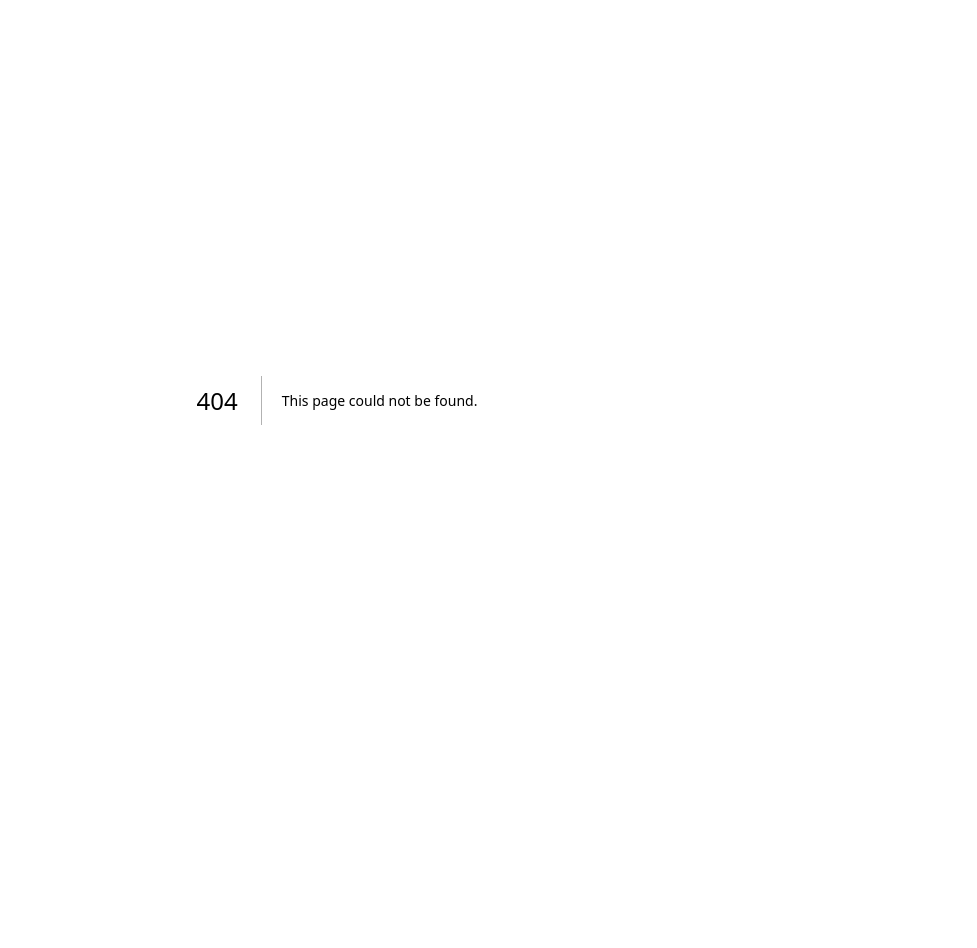
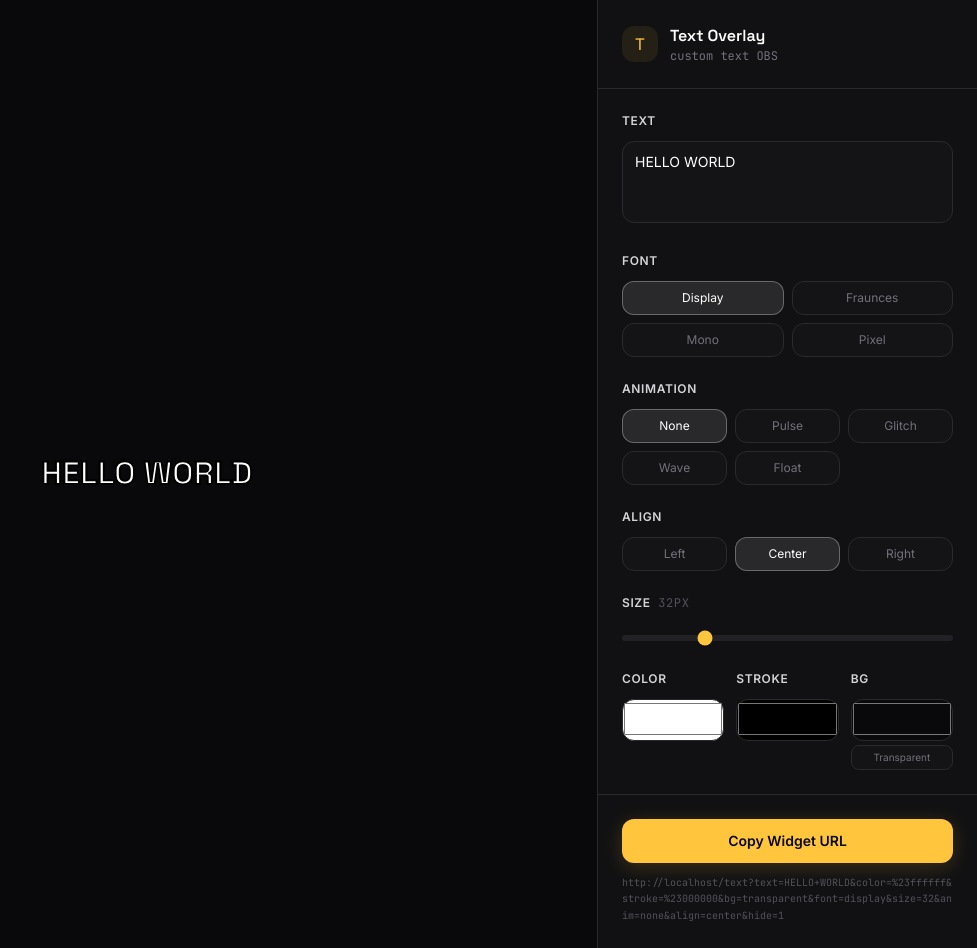
Before and after one commit to aldifhr/obs-widgets, a Next.js app: page /text in a window 1280 px wide. Before the commit this address had no page. Shown: the whole page, without its empty margins (303-1280 px from the left). Before the commit the page ends 800 px from the top, so only its background shows below. Built offline with nearby package versions, Linux system fonts and the light colour scheme.

Commit message:
feat: Text Overlay — custom text, font, color, stroke, anim

```diff
--- a/app/page.tsx
+++ b/app/page.tsx
@@ -17,6 +17,11 @@ export const listOverlay = [
     name: 'Starting Soon',
     description: 'Animasi text fullscreen + countdown',
     href: '/starting',
+  },
+  {
+    name: 'Text Overlay',
+    description: 'Text bebas custom font, color, animasi',
+    href: '/text',
   }
 ]
 export default function HomePage() {
--- /dev/null
+++ b/app/text/page.tsx
@@ -0,0 +1,12 @@
+import { Suspense } from 'react'
+import { TextOverlay } from '../../components/TextOverlay'
+
+export const metadata = { title: 'Text Overlay' }
+
+export default function Page() {
+  return (
+    <Suspense>
+      <TextOverlay />
+    </Suspense>
+  )
+}
--- /dev/null
+++ b/components/TextOverlay.tsx
@@ -0,0 +1,114 @@
+'use client'
+
+import { useEffect, useState } from 'react'
+import { useSearchParams } from 'next/navigation'
+import { SectionTitle } from '../lib/platforms'
+
+export function TextOverlay() {
+  const sp = useSearchParams()
+  const showWidget = sp.has('hide')
+  useEffect(() => {
+    if (showWidget) {
+      document.documentElement.style.background = 'transparent'
+      document.body.style.background = 'transparent'
+      document.body.style.minHeight = '100vh'
+    }
+  }, [showWidget])
+
+  const [text, setText] = useState(() => { const v = sp.get('text'); return v !== null ? v : 'HELLO WORLD' })
+  const [color, setColor] = useState(() => { const v = sp.get('color'); return v !== null ? v : '#ffffff' })
+  const [stroke, setStroke] = useState(() => { const v = sp.get('stroke'); return v !== null ? v : '#000000' })
+  const [bg, setBg] = useState(() => { const v = sp.get('bg'); return v !== null ? v : 'transparent' })
+  const [font, setFont] = useState(() => { const v = sp.get('font'); return v !== null ? v : 'display' })
+  const [size, setSize] = useState(() => { const v = Number(sp.get('size')); return v > 0 ? v : 32 })
+  const [anim, setAnim] = useState(() => { const v = sp.get('anim'); return v !== null ? v : 'none' })
+  const [align, setAlign] = useState(() => { const v = sp.get('align'); return v !== null ? v : 'center' })
+
+  const fontMap: Record<string, string> = { display: "'Space Grotesk', sans-serif", fraunces: "'Fraunces', serif", mono: "'JetBrains Mono', monospace", pixel: "'Press Start 2P', monospace" }
+  const animMap: Record<string, string> = { none: 'none', pulse: 'text-pulse 2s ease-in-out infinite', glitch: 'text-glitch 0.8s ease-in-out infinite', wave: 'text-wave 2s ease-in-out infinite', float: 'text-float 3s ease-in-out infinite' }
+
+  const widgetParams = new URLSearchParams({ text, color, stroke, bg, font, size: String(size), anim, align, hide: '1' })
+  const [url, setUrl] = useState('')
+  useEffect(() => { setUrl(`${window.location.origin}/text?${widgetParams.toString()}`) }, [widgetParams.toString()])
+  const [copied, setCopied] = useState(false)
+  const copy = () => { navigator.clipboard.writeText(url); setCopied(true); setTimeout(() => setCopied(false), 2000) }
+
+  const Box = () => (
+    <div style={{ background: bg === 'transparent' ? 'transparent' : bg, padding: bg === 'transparent' ? 0 : '8px 16px', borderRadius: 8, textAlign: align as any }}>
+      <div
+        style={{
+          fontFamily: fontMap[font] || fontMap.display,
+          fontSize: size,
+          color,
+          WebkitTextStroke: stroke !== 'transparent' ? `2px ${stroke}` : undefined,
+          textShadow: anim !== 'none' ? `0 0 20px ${color}60` : undefined,
+          animation: animMap[anim] || 'none',
+          lineHeight: 1.1,
+          fontWeight: 800,
+          whiteSpace: 'pre-wrap',
+          wordBreak: 'break-word',
+        }}
+      >
+        {text}
+      </div>
+    </div>
+  )
+
+  if (showWidget) {
+    return (
+      <div className="flex items-center justify-center p-6" style={{ minHeight: '100vh', justifyContent: align === 'left' ? 'flex-start' : align === 'right' ? 'flex-end' : 'center' }}>
+        <Box />
+        <style>{`@keyframes text-pulse{0%,100%{transform:scale(1)}50%{transform:scale(1.03)}}@keyframes text-glitch{0%,90%,100%{transform:translate(0);text-shadow:0 0 20px currentColor}92%{transform:translate(1px,-1px);text-shadow:2px 0 #ff0,-2px 0 #f0f}94%{transform:translate(-1px,1px)}}@keyframes text-wave{0%,100%{transform:translateY(0)}50%{transform:translateY(-4px)}}@keyframes text-float{0%,100%{transform:translateY(0)}50%{transform:translateY(-6px)}}`}</style>
+      </div>
+    )
+  }
+
+  return (
+    <div className="min-h-screen bg-studio-950 flex flex-col">
+      <div className="flex-1 flex flex-col lg:flex-row">
+        <div className="flex-1 flex items-center justify-center p-8" style={{ background: '#09090b' }}>
+          <Box />
+          <style>{`@keyframes text-pulse{0%,100%{transform:scale(1)}50%{transform:scale(1.03)}}@keyframes text-glitch{0%,90%,100%{transform:translate(0)}92%{transform:translate(1px,-1px)}94%{transform:translate(-1px,1px)}}@keyframes text-wave{0%,100%{transform:translateY(0)}50%{transform:translateY(-4px)}}@keyframes text-float{0%,100%{transform:translateY(0)}50%{transform:translateY(-6px)}}`}</style>
+        </div>
+        <div className="w-full lg:w-[380px] bg-studio-900 border-l border-studio-border flex flex-col">
+          <div className="p-6 border-b border-studio-border">
+            <div className="flex items-center gap-3">
+              <div className="w-9 h-9 rounded-xl flex items-center justify-center" style={{ background: '#FFC53D15', color: '#FFC53D' }}>T</div>
+              <div><h2 className="text-white font-display font-semibold">Text Overlay</h2><p className="text-zinc-500 text-xs font-mono">custom text OBS</p></div>
+            </div>
+          </div>
+          <div className="flex-1 overflow-y-auto p-6 space-y-6">
+            <section><SectionTitle>Text</SectionTitle><textarea value={text} onChange={e => setText(e.target.value)} rows={3} className="w-full bg-studio-800/50 border border-studio-border rounded-xl px-3 py-2.5 text-white text-sm focus:outline-none focus:border-white/20 resize-none" /></section>
+            <section>
+              <SectionTitle>Font</SectionTitle>
+              <div className="grid grid-cols-2 gap-2">{(['display','fraunces','mono','pixel'] as const).map(f=> <button key={f} onClick={()=>setFont(f)} className={`py-2 rounded-xl text-xs capitalize border ${font===f?'border-white/30 bg-white/10 text-white':'border-studio-border bg-studio-800/50 text-zinc-500'}`}>{f}</button>)}</div>
+            </section>
+            <section>
+              <SectionTitle>Animation</SectionTitle>
+              <div className="grid grid-cols-3 gap-2">{(['none','pulse','glitch','wave','float'] as const).map(a=> <button key={a} onClick={()=>setAnim(a)} className={`py-2 rounded-xl text-xs capitalize border ${anim===a?'border-white/30 bg-white/10 text-white':'border-studio-border bg-studio-800/50 text-zinc-500'}`}>{a}</button>)}</div>
+            </section>
+            <section>
+              <SectionTitle>Align</SectionTitle>
+              <div className="grid grid-cols-3 gap-2">{(['left','center','right'] as const).map(a=> <button key={a} onClick={()=>setAlign(a)} className={`py-2 rounded-xl text-xs capitalize border ${align===a?'border-white/30 bg-white/10 text-white':'border-studio-border bg-studio-800/50 text-zinc-500'}`}>{a}</button>)}</div>
+            </section>
+            <section>
+              <SectionTitle>Size <span className="text-zinc-600 font-mono font-normal ml-1">{size}px</span></SectionTitle>
+              <input type="range" min={12} max={96} step={2} value={size} onChange={e=>setSize(Number(e.target.value))} className="w-full h-1.5 bg-studio-700 rounded-full appearance-none cursor-pointer" style={{ accentColor: '#FFC53D' }} />
+            </section>
+            <section>
+              <div className="grid grid-cols-3 gap-3">
+                <div><SectionTitle>Color</SectionTitle><div className="relative"><div className="absolute inset-0 rounded-xl border border-studio-border" style={{ background: color }} /><input type="color" value={color} onChange={e=>setColor(e.target.value)} className="relative w-full h-10 rounded-xl cursor-pointer bg-transparent border-0" /></div></div>
+                <div><SectionTitle>Stroke</SectionTitle><div className="relative"><div className="absolute inset-0 rounded-xl border border-studio-border" style={{ background: stroke }} /><input type="color" value={stroke} onChange={e=>setStroke(e.target.value)} className="relative w-full h-10 rounded-xl cursor-pointer bg-transparent border-0" /></div></div>
+                <div><SectionTitle>BG</SectionTitle><div className="relative"><div className="absolute inset-0 rounded-xl border border-studio-border" style={{ background: bg === 'transparent' ? '#09090b' : bg }} /><input type="color" value={bg === 'transparent' ? '#09090b' : bg} onChange={e=>setBg(e.target.value)} className="relative w-full h-10 rounded-xl cursor-pointer bg-transparent border-0" /></div><button onClick={()=>setBg('transparent')} className="w-full mt-1 py-1 rounded-lg text-[10px] border border-studio-border bg-studio-800/50 text-zinc-500">Transparent</button></div>
+              </div>
+            </section>
+          </div>
+          <div className="p-6 border-t border-studio-border">
+            <button onClick={copy} className="w-full py-3 rounded-xl font-semibold text-sm text-studio-950" style={{ background: '#FFC53D', boxShadow: '0 4px 20px #FFC53D30' }}>{copied?'Copied!':'Copy Widget URL'}</button>
+            <p className="text-zinc-600 text-[10px] mt-3 font-mono break-all leading-relaxed">{url}</p>
+          </div>
+        </div>
+      </div>
+    </div>
+  )
+}
```
